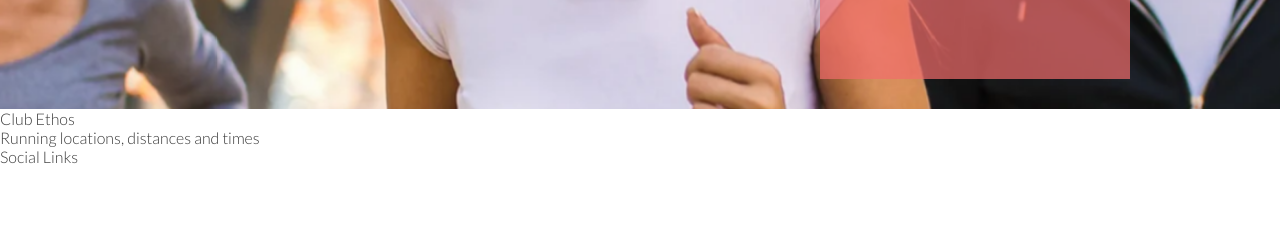
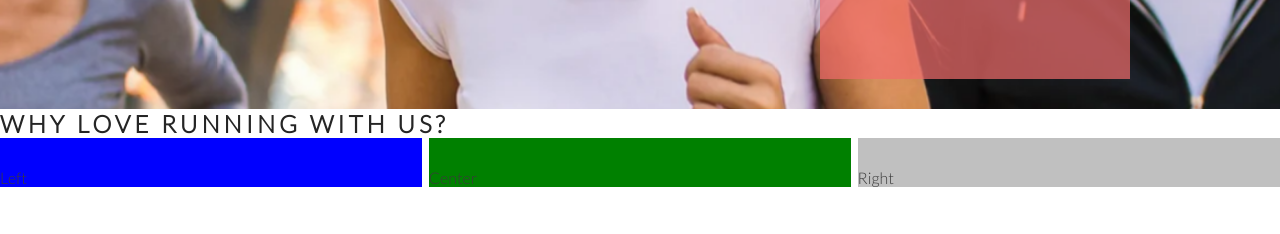
Before and after one commit to ashraafa/love-running, a plain HTML site: page index.html in a window 1280 px wide. Shown: the part 566-800 px from the top of the page. Drawn offline with nearby package versions, Linux system fonts and the light colour scheme.

Commit message:
Add club ethos main structure

```diff
--- a/assets/css/style.css
+++ b/assets/css/style.css
@@ -26,6 +26,7 @@ h2 {
 #logo {
     float: left;
     font-size: 200%;
+    margin-left: 30px;
 }
 
 #menu {
@@ -116,3 +117,30 @@ h2 {
 
         position: absolute
     }
+
+    /* club ethos */
+
+    #club-ethos {
+        height: 600px;
+    }
+
+    #left-about {
+        padding-top: 30px;
+        width: 33%;
+        float: left;
+        background-color: blue;
+    }
+
+    #right-about {
+        padding-top: 30px;
+        width: 33%;
+        float: right;
+        background-color: silver;
+    }
+
+    #center-about {
+        padding-top: 30px;
+        width: 33%;
+        margin: 0 auto;
+        background-color: green;
+    }
--- a/index.html
+++ b/index.html
@@ -38,8 +38,12 @@
             <h3>Dublin Rocklands & Phoenix Park</h3>
         </div>
     </section>
-    <section>
-        Club Ethos
+    <section id="club-ethos">
+        <h1>Why Love Running with us?</h1>
+        <div id="left-about">Left</div>
+        <div id="right-about">Right</div>
+        <div id="center-about">Center</div>
+
     </section>
     <section>
         Running locations, distances and times
```
